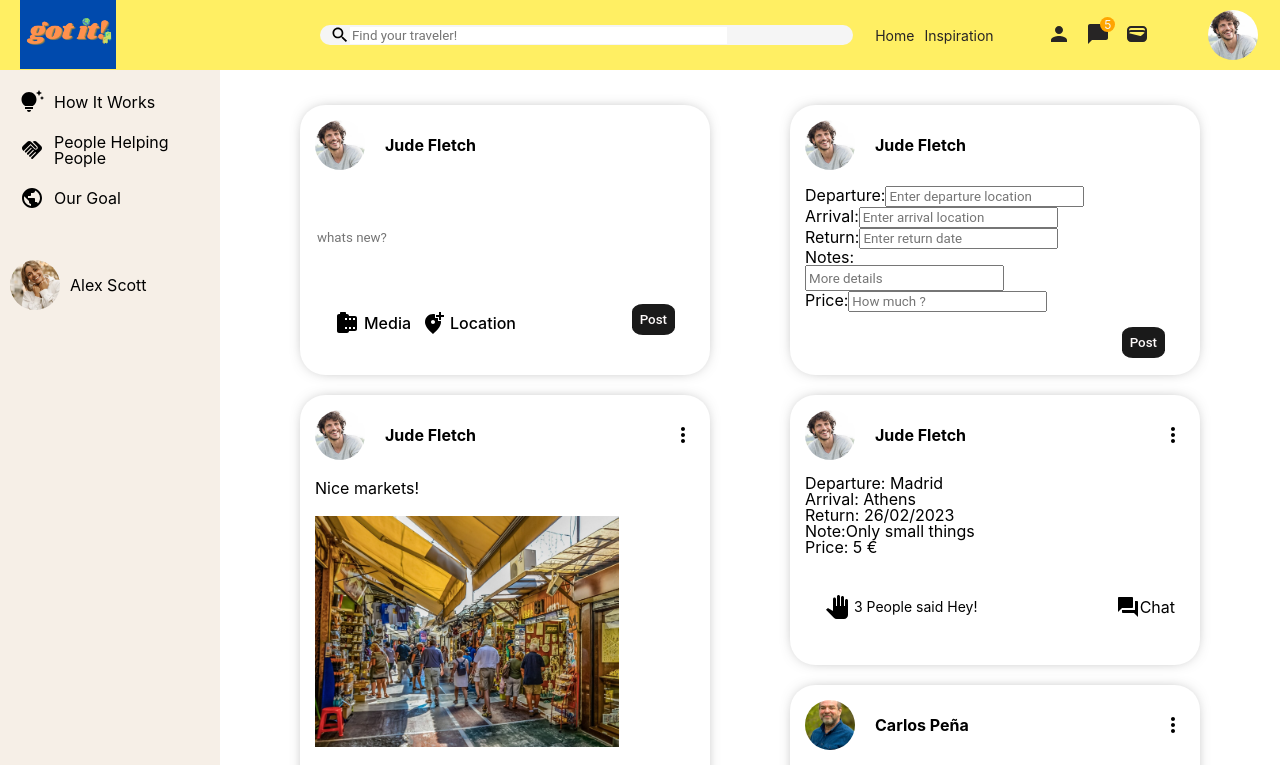
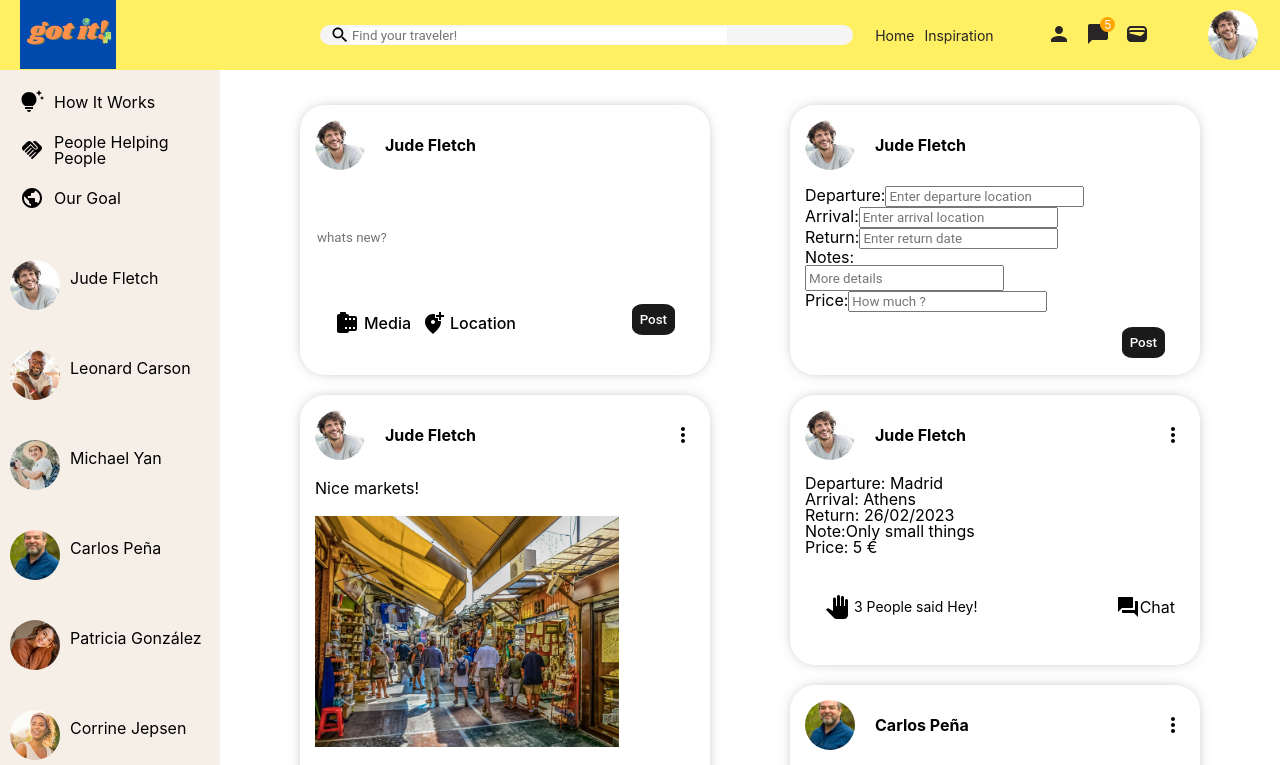
Before and after one commit to MikaJacome/Final-Project, a React (Create React App) app in the folder front/: page / in a window 1280 px wide. Shown: the top 765 px of the page. Built offline with nearby package versions, Linux system fonts and the light colour scheme.

Commit message:
add follows

```diff
--- a/front/src/components/Leftbar/Leftbar.jsx
+++ b/front/src/components/Leftbar/Leftbar.jsx
@@ -2,6 +2,8 @@ import "./leftbar.css"
 import TipsAndUpdatesIcon from '@mui/icons-material/TipsAndUpdates';
 import HandshakeIcon from '@mui/icons-material/Handshake';
 import PublicIcon from '@mui/icons-material/Public';
+import {Users} from "../../testData"
+import Follows from "../follows/Follows";
 
 export default function Leftbar(){
     return(
@@ -32,14 +34,13 @@ export default function Leftbar(){
 
             </div>
             <div>
-                <ul className="leftFavTravellers">
-                    <li className="leftFav">
-                        <img className="leftFavPhoto" src="/assets/media/girl-3.png" alt="user profile" />
-                        <span className="LeftFavName">Alex Scott</span>
-                    </li>
+                <ul className="follows">
+                    {Users.map((u) => (
+                        <Follows key={u.id} user={u}/>
+                    ))}
                 </ul>
             </div>
 
         </div>
-    )
+    );
 }
--- a/front/src/components/Leftbar/leftbar.css
+++ b/front/src/components/Leftbar/leftbar.css
@@ -38,6 +38,12 @@
     margin: 0;
 }
 
+.follows{
+    padding: 0;
+    margin: 0;
+    list-style: none;
+}
+
 .leftFav{
     display: flex;
     align-items: center;
--- /dev/null
+++ b/front/src/components/follows/Follows.jsx
@@ -0,0 +1,10 @@
+import "./follows.css"
+
+export default function Follows ({user}) {
+    return(
+        <li className="leftFavTravellers">
+            <img src={user.profilePicture} alt="" className="leftFavPhoto" />
+            <span className="leftFav">{user.username}</span>
+        </li>
+    );
+}
--- /dev/null
+++ b/front/src/components/follows/follows.css
@@ -0,0 +1,13 @@
+.leftFavTravellers{
+    display: flex;
+    align-items: center;
+    margin-bottom: 20px;
+}
+
+.leftFavPhoto{
+    width: 50px;
+    height: 50px;
+    border-radius: 50%;
+    object-fit: cover;
+    margin: 10px;
+}
```
